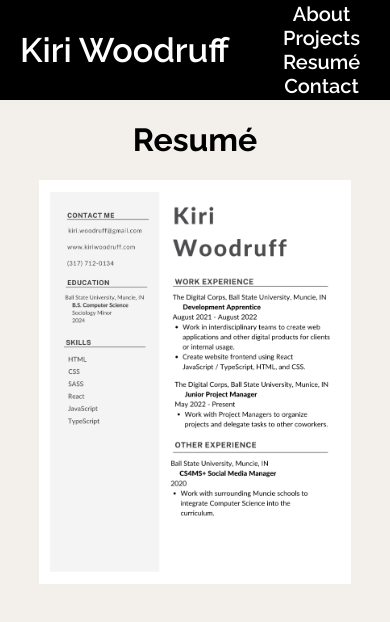
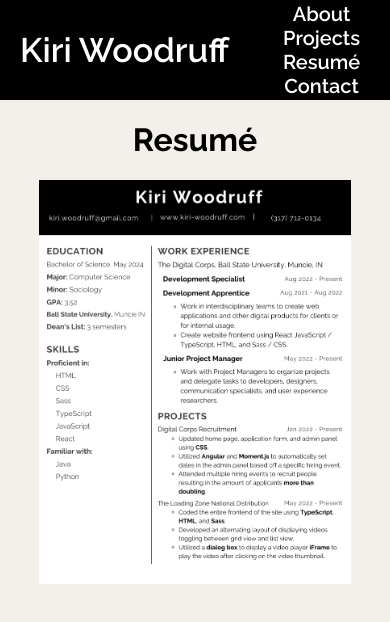
Before and after one commit to kiri-woodruff/Portfolio-Website, a React (Create React App) app: page /resume in a window 390 px wide. Shown: the top 622 px of the page. Built offline with nearby package versions, Linux system fonts and the light colour scheme.

Commit message:
update resume

```diff
--- a/src/Pages/Resume/ResumePageStyling.scss
+++ b/src/Pages/Resume/ResumePageStyling.scss
@@ -26,7 +26,7 @@
       display: flex;
       img{
         max-width: 80%;
-        margin: auto;
+        margin: 0 auto 40px;
       }
     }
   }
```
Also changed, not shown: src/Assets/kiri-resume.png, 1 other file (tests, documents, lock files or other folders).
